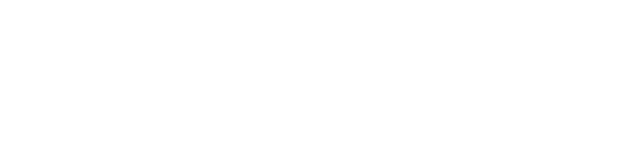
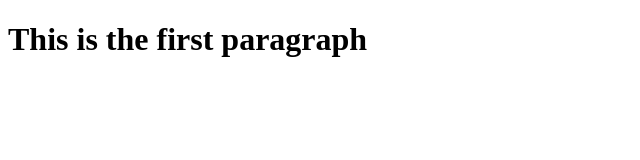
Before and after one commit to frankleonardopumachara/practice-github, a website: page src/index.html in a window 1280 px wide. Shown: the whole page, without its empty margins (0-640 px from the left). Drawn offline with Linux system fonts and the light colour scheme.

Commit message:
index title

```diff
--- a/src/index.html
+++ b/src/index.html
@@ -7,6 +7,6 @@
       <title>Document</title>
    </head>
    <body>
-
+       <h1>This is the first paragraph</h1>
    </body>
 </html>
```
